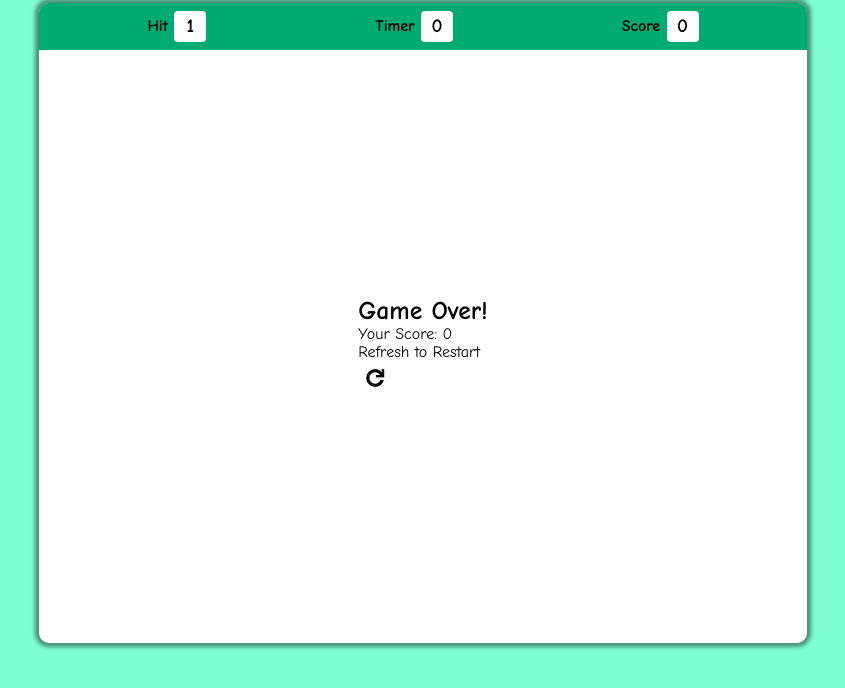
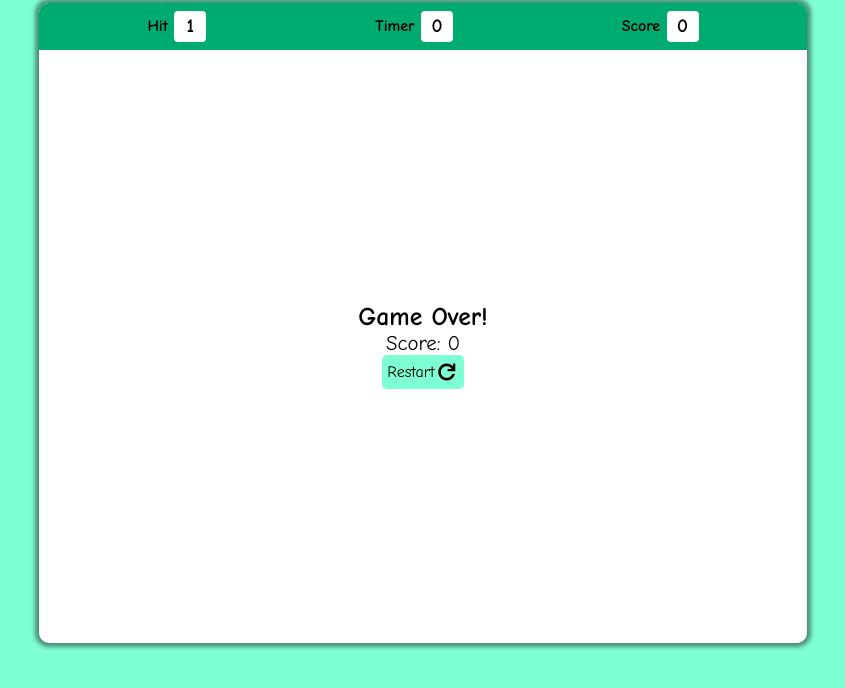
Before and after one commit to ShreyNagda/bubble.io, a plain HTML site: page game.html in a window 1280 px wide. Shown: the part 106-794 px from the top of the page, without its empty margins (217-1062 px from the left). Drawn offline with nearby package versions, Linux system fonts and the light colour scheme.

Commit message:
Folder Structuring and styling changes

```diff
--- a/game.html
+++ b/game.html
@@ -11,9 +11,9 @@
       content="This is a frontend javascript project created for fun. It is a game in which you need to find the specified hit number which ranges from 0 to 10. For each correct hit you get plus 10 points."
     />
     <title>Bubble Game | Shrey Nagda</title>
-    <link rel="stylesheet" href="game.css" />
+    <link rel="stylesheet" href="../styles/game.css" />
     <!-- Favicon for the page -->
-    <link rel="shortcut icon" href="images/logo.ico" type="image/x-icon" />
+    <link rel="shortcut icon" href="../images/logo.ico" type="image/x-icon" />
     <!-- Refresh Icon  -->
     <link
       rel="stylesheet"
@@ -45,9 +45,18 @@
             <div id="scoreval" class="box">0</div>
           </div>
         </div>
-        <div id="pbtm"></div>
+        <div id="pbtm">
+          <div id="gameover">
+            <div id="message">Game Over!</div>
+            <div id="score"></div>
+            <div id="refresh-btn">
+              <p>Restart</p>
+              <span class="material-symbols-outlined"> refresh </span>
+            </div>
+          </div>
+        </div>
       </div>
     </div>
   </body>
-  <script src="game.js"></script>
+  <script src="../scripts/game.js"></script>
 </html>
--- a/index.js
+++ /dev/null
@@ -1,4 +0,0 @@
-document.querySelector("#submit-btn").addEventListener("click", function () {
-  var timeVal = document.querySelector(`input[name="time"]:checked`).value;
-  window.location = `bubble.io/game.html?${timeVal}`;
-});
--- a/game.js
+++ b/scripts/game.js
@@ -22,11 +22,15 @@ function startTimer() {
     if (currentTimer === 0) {
       clearInterval(timer);
       document.querySelector("#pbtm").style.display = "flex";
-      document.querySelector(
-        "#pbtm"
-      ).innerHTML = `<div><div id="gameover">Game Over!</div><div>Your Score: ${score}</div><div>Refresh to Restart</div><button id="refresh-btn"><span class="material-symbols-outlined">
-refresh
-</span></button></div>`;
+      // </div>`;
+      document.querySelector("#pbtm").innerHTML = `<div id="gameover">
+            <div id="message">Game Over!</div>
+            <div id="score">Score: ${score} </div>
+            <div id="refresh-btn">
+              <p>Restart</p>
+              <span class="material-symbols-outlined"> refresh </span>
+            </div>
+          </div>`;
       document
         .querySelector("#refresh-btn")
         .addEventListener("click", function () {
--- a/game.css
+++ b/styles/game.css
@@ -94,8 +94,19 @@ body {
 }
 
 #gameover {
+  display: flex;
+  flex-direction: column;
+  align-items: center;
+  justify-content: center;
+}
+
+#message {
   font-size: 1.6rem;
   font-weight: 700;
+}
+
+#score {
+  font-size: 1.3rem;
 }
 
 #refresh-btn {
@@ -103,14 +114,13 @@ body {
   align-items: center;
   justify-content: center;
   padding: 5px;
-  border: none;
-  outline: none;
-  background: transparent;
+  background-color: aquamarine;
+  border-radius: 5px;
   cursor: pointer;
 }
 
 .material-symbols-outlined {
-  font-variation-settings: "FILL" 0, "wght" 900, "GRAD" 0, "opsz" 24;
+  font-variation-settings: "FILL" 0, "wght" 600, "GRAD" 0, "opsz" 24;
 }
 @media screen and (max-width: 426px) {
   #main {
```
Also changed, not shown: index.html (+15 -3 lines), global.js (deleted), styles/index.css (renamed from index.css).
